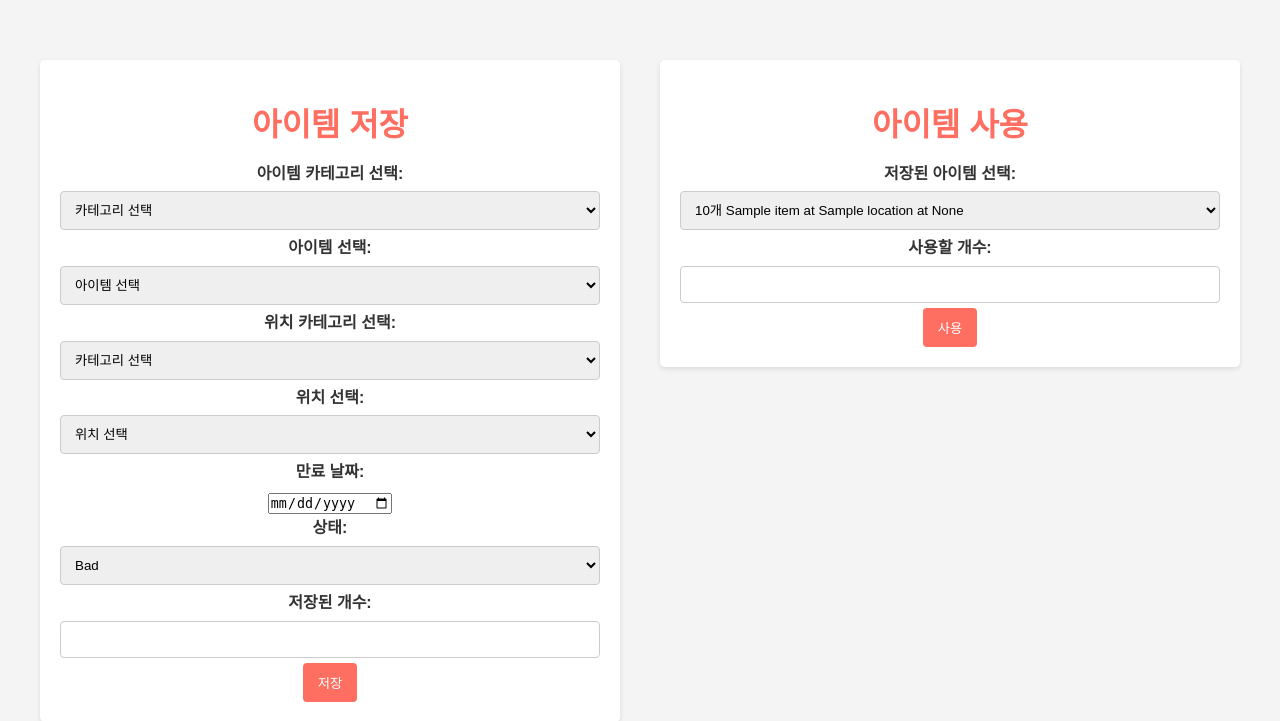
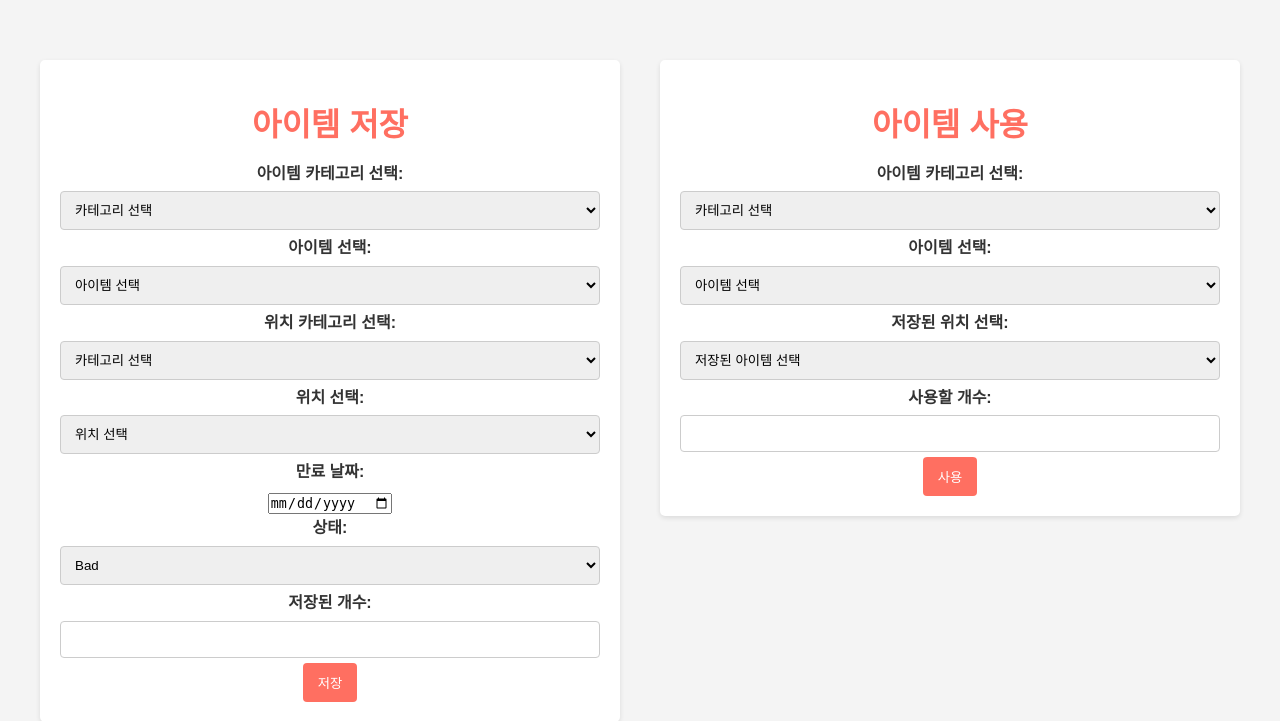
Before and after one commit to pandag02/stock_taker, a Django app: template stock_taker/stocker/templates/index.html in a window 1280 px wide. Shown: the part 51-772 px from the top of the page. Run offline with Django 5.2, Linux system fonts and the light colour scheme; tables that the repository leaves empty hold one stand-in row (values such as "Sample post"); the template is opened without the code that fills it: values that come from a table or form of the project are taken from there, most other values are stand-ins (such as "Sample title", 1, 10 or a date in 2020).

Commit message:
nor: 사용

```diff
--- a/stock_taker/stocker/templates/index.html
+++ b/stock_taker/stocker/templates/index.html
@@ -193,10 +193,35 @@
         <form method="POST" action="{% url 'use_item' %}">
             <h1>아이템 사용</h1>
             {% csrf_token %}
-            <label for="storage_id">저장된 아이템 선택:</label>
-            <select id="storage_id" name="storage_id" required>
+
+            <!-- 카테고리 선택 -->
+            <label for="icategorySelect">아이템 카테고리 선택:</label>
+            <select id="icategorySelect" name="icategory_id" onchange="filterItemsByCategory()" required>
+                <option value="">카테고리 선택</option>
+                {% for category in icategories %}
+                    <option value="{{ category.icategory_id }}">{{ category.icategory_name }}</option>
+                {% endfor %}
+            </select>
+
+            <!-- 아이템 선택 -->
+            <label for="itemSelect">아이템 선택:</label>
+            <select id="itemSelect" name="item_id" onchange="filterStoragesByItem()" required>
+                <option value="">아이템 선택</option>
+                {% for item in items %}
+                    <option value="{{ item.item_id }}" data-category="{{ item.icategory.icategory_id }}">
+                        {{ item.item_name }}
+                    </option>
+                {% endfor %}
+            </select>
+
+            <!-- 저장된 아이템 목록 -->
+            <label for="storage_id">저장된 위치 선택:</label>
+            <select id="storageSelect" name="storage_id" required>
+                <option value="">저장된 아이템 선택</option>
                 {% for storage in storages %}
-                    <option value="{{ storage.storage_id }}"> {{storage.quantity_stored}}개 {{ storage.item.item_name }} at {{ storage.location.location_name }} at {{storage.expired_date}}</option>
+                    <option value="{{ storage.storage_id }}" data-item="{{ storage.item.item_id }}">
+                        {{ storage.quantity_stored }}개 {{ storage.item.item_name }} at {{ storage.location.location_name }} (만료: {{ storage.expired_date }})
+                    </option>
                 {% endfor %}
             </select>
 
@@ -463,6 +488,33 @@
         document.getElementById('location_id').value = ""; // 기본 선택 초기화
     }
 
+
+    function filterItemsByCategory() {
+        const selectedCategory = document.getElementById('icategorySelect').value;
+        const itemSelect = document.getElementById('itemSelect');
+        const items = itemSelect.getElementsByTagName('option');
+
+        for (let i = 0; i < items.length; i++) {
+            const itemCategory = items[i].getAttribute('data-category');
+            items[i].style.display = selectedCategory === "" || itemCategory === selectedCategory ? "" : "none";
+        }
+
+        // 카테고리 변경 시 아이템 선택 초기화
+        itemSelect.selectedIndex = 0;
+        filterStoragesByItem(); // 아이템 선택 초기화에 맞춰 저장 목록도 초기화
+    }
+
+    function filterStoragesByItem() {
+        const selectedItem = document.getElementById('itemSelect').value;
+        const storageSelect = document.getElementById('storageSelect');
+        const storages = storageSelect.getElementsByTagName('option');
+
+        for (let i = 0; i < storages.length; i++) {
+            const storageItem = storages[i].getAttribute('data-item');
+            storages[i].style.display = selectedItem === "" || storageItem === selectedItem ? "" : "none";
+        }
+    }
+
     function filterTable() {
         const selectedCategory = document.getElementById('categorySelect').value;
         const xValue = parseFloat(document.getElementById('xInput').value) || -Infinity;
```
Also changed, not shown: stock_taker/stocker/views.py (+17 -10 lines).
